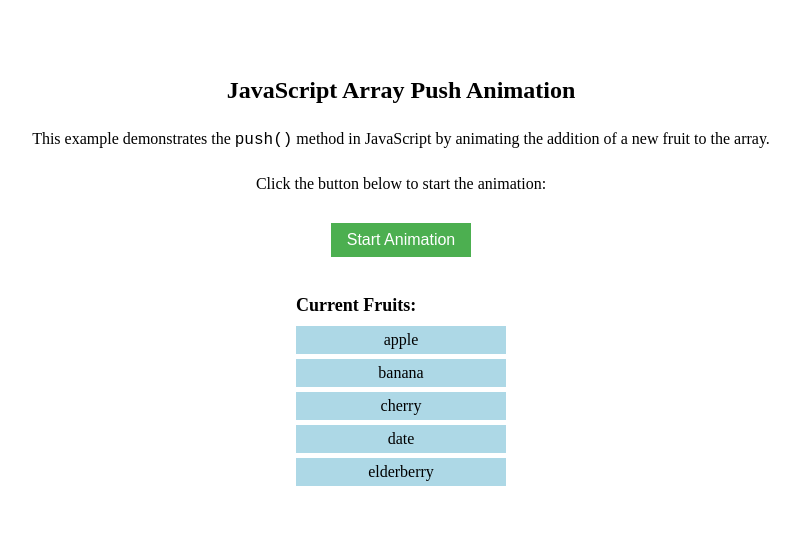
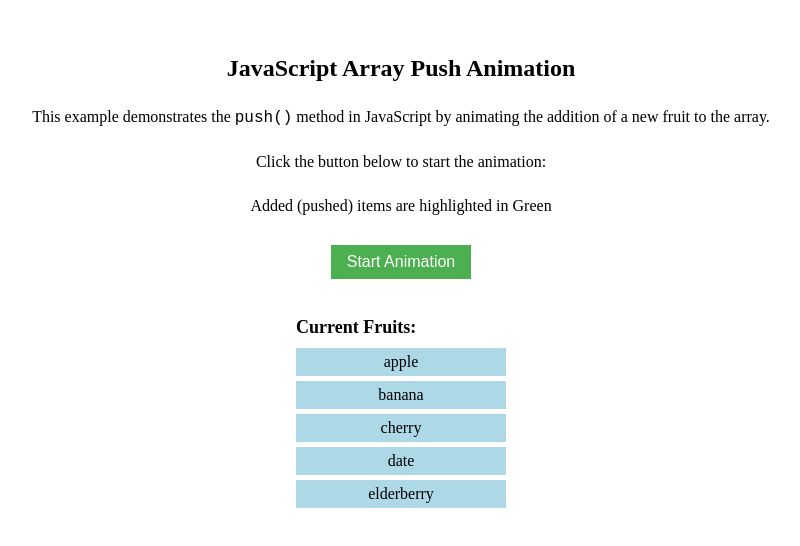
Before and after one commit to SPJJ-Software/the-visual-guide-to-programming, a plain HTML site: page push/index.html in a window 1280 px wide. Shown: the part 128-674 px from the top of the page, without its empty margins (239-1039 px from the left). Drawn offline with Linux system fonts and the light colour scheme.

Commit message:
made changes to push files in html

```diff
--- a/push/index.html
+++ b/push/index.html
@@ -18,6 +18,7 @@
     <h2>JavaScript Array Push Animation</h2>
     <p>This example demonstrates the <code>push()</code> method in JavaScript by animating the addition of a new fruit to the array.</p>
     <p>Click the button below to start the animation:</p>
+    <p>Added (pushed) items are highlighted in Green</p>
     <button id="startButton">Start Animation</button>
     <div class="fruits-container">
       <h3>Current Fruits:</h3>
```
